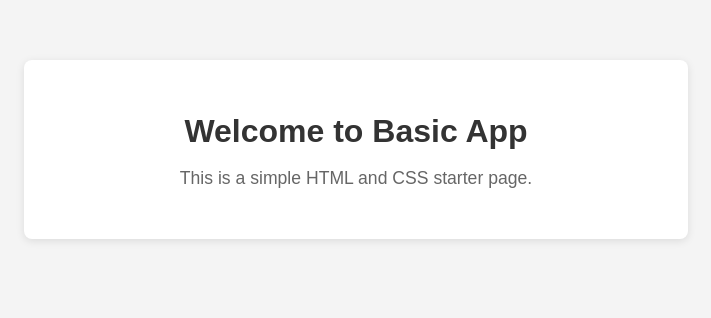
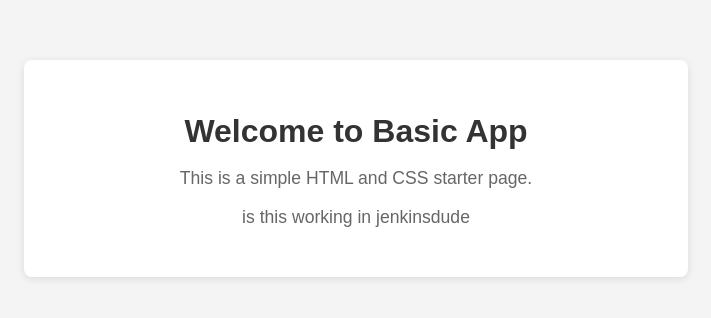
Before and after one commit to shubhamsaini42069/jenkins, a Flask app: page / in a window 1280 px wide. Shown: the top 318 px of the page, without its empty margins (284-995 px from the left). Run offline with Flask 3, Linux system fonts and the light colour scheme.

Commit message:
jenkin test

```diff
--- a/basicapp/templates/index.html
+++ b/basicapp/templates/index.html
@@ -33,6 +33,7 @@
     <div class="container">
         <h1>Welcome to Basic App</h1>
         <p>This is a simple HTML and CSS starter page.</p>
+        <p>is this working in jenkinsdude</p>
     </div>
 </body>
 </html></div>
```
